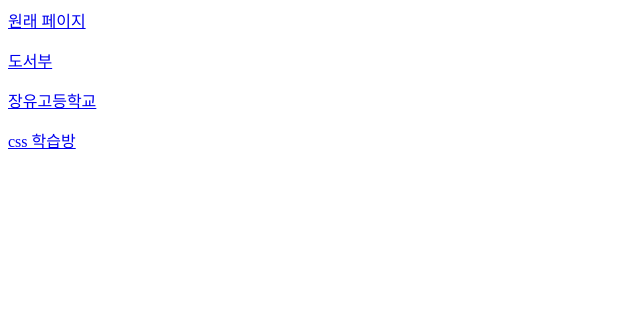
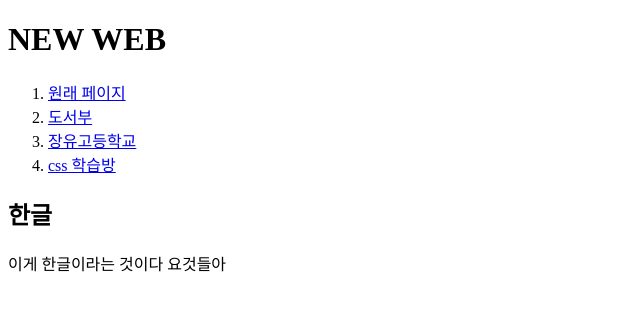
Before and after one commit to bujang-Lee/-, a plain HTML site: page index.html in a window 1280 px wide. Shown: the whole page, without its empty margins (0-640 px from the left). Drawn offline with Linux system fonts and the light colour scheme.

Commit message:
Update index.html

```diff
--- a/index.html
+++ b/index.html
@@ -1,17 +1,23 @@
-<!DOTYPE html>
+<!DOCTYPE html>
 <html>
   <head>
     <title>이원석의 페이지</title>
     <meta charset="UTF-8">
-    <style>
-
-    </style>
+    <link rel="stylesheet" href="style.css">
   </head>
-
   <body>
-    <p><a href="./page1">원래 페이지</a></p>
-    <p><a href="./doseobu">도서부</a></p>
-    <p><a href="./jangyuhigh">장유고등학교</a></p>
-    <p><a href="./css_study">css 학습방</a></p>
+    <h1>NEW WEB</h1>
+      <div id="grid">
+        <ol>
+          <li><a href="./page1">원래 페이지</a></li>
+          <li><a href="./doseobu">도서부</a></li>
+          <li><a href="./jangyuhigh">장유고등학교</a></li>
+          <li><a href="./css_study">css 학습방</a></li>
+        </ol>
+        <div id="grid2">
+          <h2>한글</h2>
+          <p>이게 한글이라는 것이다 요것들아</p>
+        </div>
+    </div>
   </body>
 </html>
```
